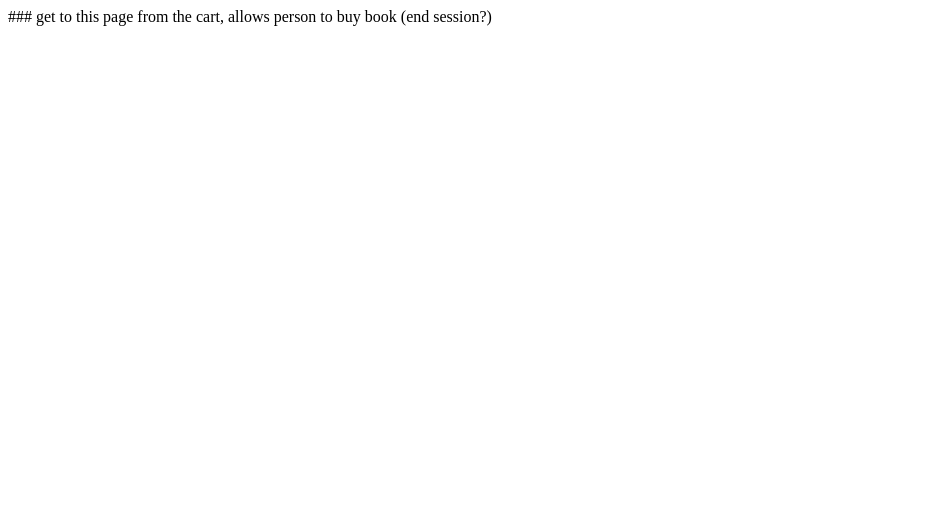
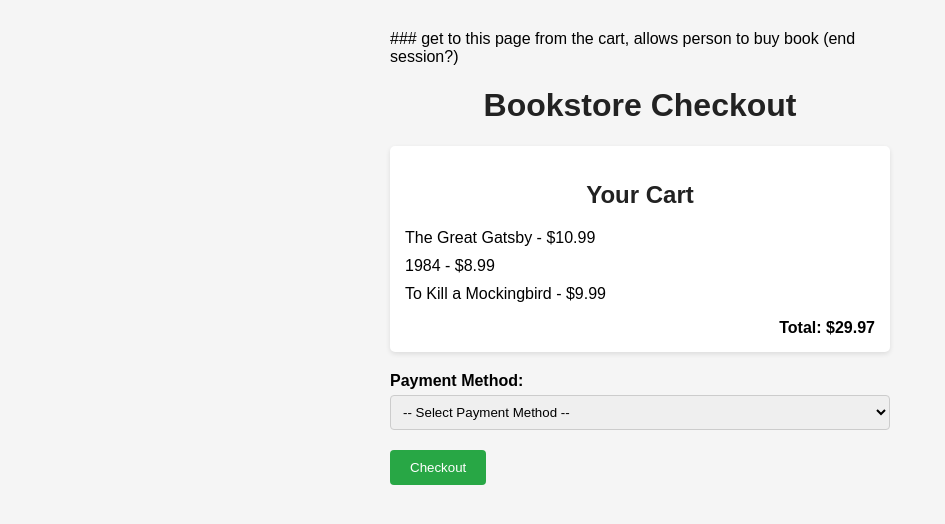
Before and after one commit to ib22c/cop4521-term-proj, a Flask app: template templates/checkout.html in a window 1280 px wide. Shown: the top 524 px of the page, without its empty margins (0-945 px from the left). Run offline with Flask 3, Linux system fonts and the light colour scheme; the template is opened without the code that fills it, so the values that code supplies are empty.

Commit message:
Update checkout.html

```diff
--- a/templates/checkout.html
+++ b/templates/checkout.html
@@ -1 +1,89 @@
 ### get to this page from the cart, allows person to buy book (end session?)
+<!DOCTYPE html>
+<html lang="en">
+<head>
+  <meta charset="UTF-8" />
+  <title>Bookstore Checkout</title>
+  <style>
+    body {
+      font-family: Arial, sans-serif;
+      background-color: #f5f5f5;
+      padding: 30px;
+      max-width: 500px;
+      margin: auto;
+    }
+    h1, h2 {
+      text-align: center;
+      color: #222;
+    }
+    .cart {
+      background: #fff;
+      padding: 15px;
+      border-radius: 5px;
+      margin-top: 20px;
+      box-shadow: 0 2px 5px rgba(0,0,0,0.1);
+    }
+    .cart ul {
+      list-style: none;
+      padding: 0;
+    }
+    .cart li {
+      margin-bottom: 10px;
+    }
+    .total {
+      margin-top: 15px;
+      font-weight: bold;
+      text-align: right;
+    }
+    label {
+      display: block;
+      margin-top: 20px;
+      font-weight: bold;
+    }
+    select {
+      width: 100%;
+      padding: 8px;
+      margin-top: 5px;
+      border: 1px solid #ccc;
+      border-radius: 4px;
+    }
+    button {
+      margin-top: 20px;
+      padding: 10px 20px;
+      background-color: #28a745;
+      color: white;
+      border: none;
+      border-radius: 4px;
+      cursor: pointer;
+    }
+    button:hover {
+      background-color: #218838;
+    }
+  </style>
+</head>
+<body>
+  <h1>Bookstore Checkout</h1>
+
+  <form action="#" method="post">
+    <div class="cart">
+      <h2>Your Cart</h2>
+      <ul>
+        <li>The Great Gatsby - $10.99</li>
+        <li>1984 - $8.99</li>
+        <li>To Kill a Mockingbird - $9.99</li>
+      </ul>
+      <div class="total">Total: $29.97</div>
+    </div>
+
+    <label for="payment">Payment Method:</label>
+    <select id="payment" name="payment" required>
+      <option value="">-- Select Payment Method --</option>
+      <option value="credit">Credit Card</option>
+      <option value="paypal">PayPal</option>
+      <option value="gift">Gift Card</option>
+    </select>
+
+    <button type="submit">Checkout</button>
+  </form>
+</body>
+</html>
```
